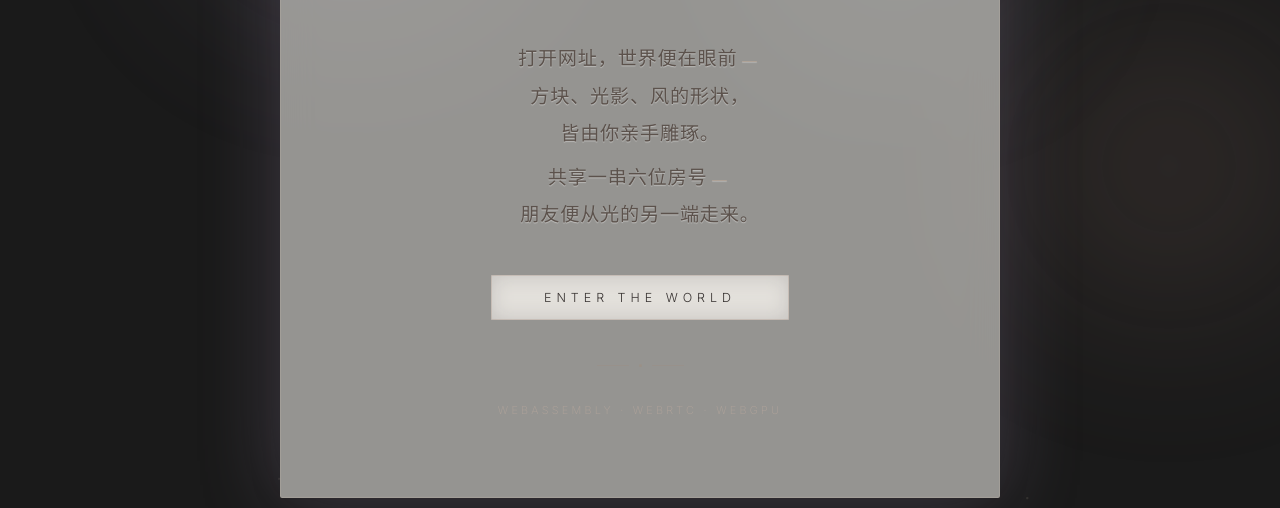
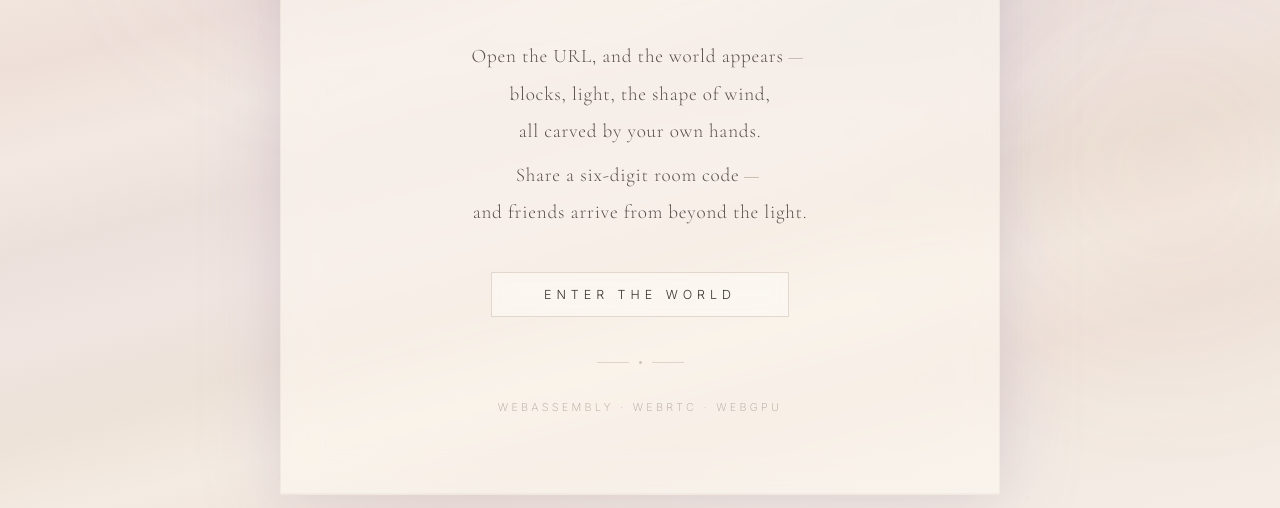
Before and after one commit to NOVIIC/VoxWeb, a plain HTML site: page index.html in a window 1280 px wide. Shown: the part 292-800 px from the top of the page. Drawn offline with nearby package versions, Linux system fonts and the light colour scheme.

Commit message:
prettier

```diff
--- a/index.html
+++ b/index.html
@@ -77,7 +77,7 @@
       height: 100vh;
       display: block;
       z-index: 0;
-      background: #1a1a1a;
+      background: transparent;
     }
 
     /* ============================================================
@@ -464,21 +464,21 @@
         Worlds&nbsp;<span class="italic">Within</span>&nbsp;a&nbsp;Window
       </h1>
 
-      <p class="subtitle">一座方块世界，藏在浏览器里</p>
+      <p class="subtitle">a world of blocks, hidden inside the browser</p>
 
       <div class="verse-block">
         <p>
-          打开网址，世界便在眼前<span class="em-dash">&mdash;</span><br>
-          方块、光影、风的形状，<br>
-          皆由你亲手雕琢。
+          Open the URL, and the world appears<span class="em-dash">&mdash;</span><br>
+          blocks, light, the shape of wind,<br>
+          all carved by your own hands.
         </p>
         <p>
-          共享一串六位房号<span class="em-dash">&mdash;</span><br>
-          朋友便从光的另一端走来。
+          Share a six-digit room code<span class="em-dash">&mdash;</span><br>
+          and friends arrive from beyond the light.
         </p>
       </div>
 
-      <button class="start-button" id="startButton" aria-label="进入游戏">
+      <button class="start-button" id="startButton" aria-label="Enter the game">
         Enter the World
       </button>
 
```
